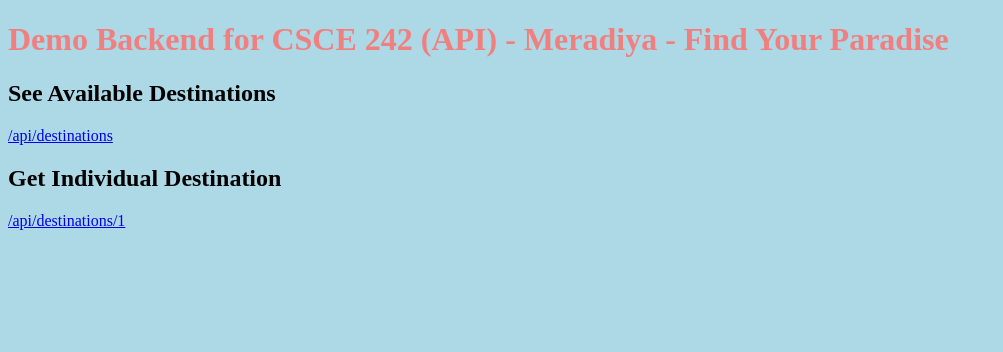
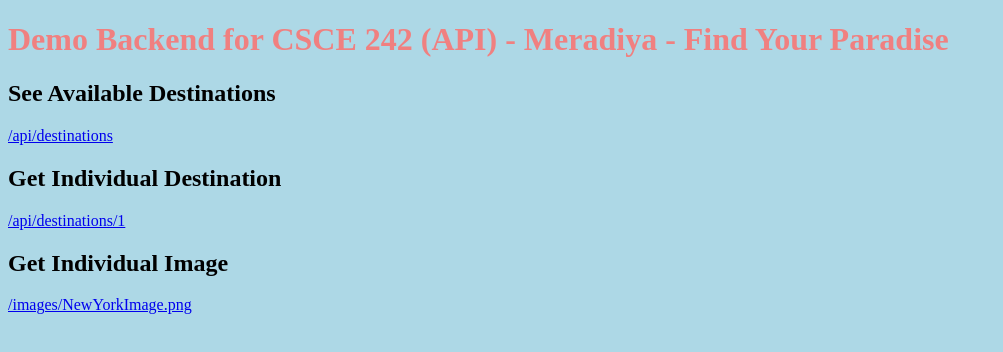
Before and after one commit to Murewa08/csce_242_demo_backend, a website: page public/index.html in a window 1280 px wide. Shown: the whole page, without its empty margins (0-1003 px from the left). Drawn offline with Linux system fonts and the light colour scheme.

Commit message:
Last bit of Mar 31 class work

```diff
--- a/public/index.html
+++ b/public/index.html
@@ -10,5 +10,8 @@
 
         <h2>Get Individual Destination</h2>
         <p><a href="/api/destinations/1">/api/destinations/1</a></p>
+
+        <h2>Get Individual Image</h2>
+        <p><a href="/images/NewYorkImage.png">/images/NewYorkImage.png</a></p>
     </body>
 </html>
```
Also changed, not shown: public/images/AustraliaImage.jpg (added), public/images/EnglandImage.webp (added), public/images/SwitzerlandImage.webp (added), 3 other files.
